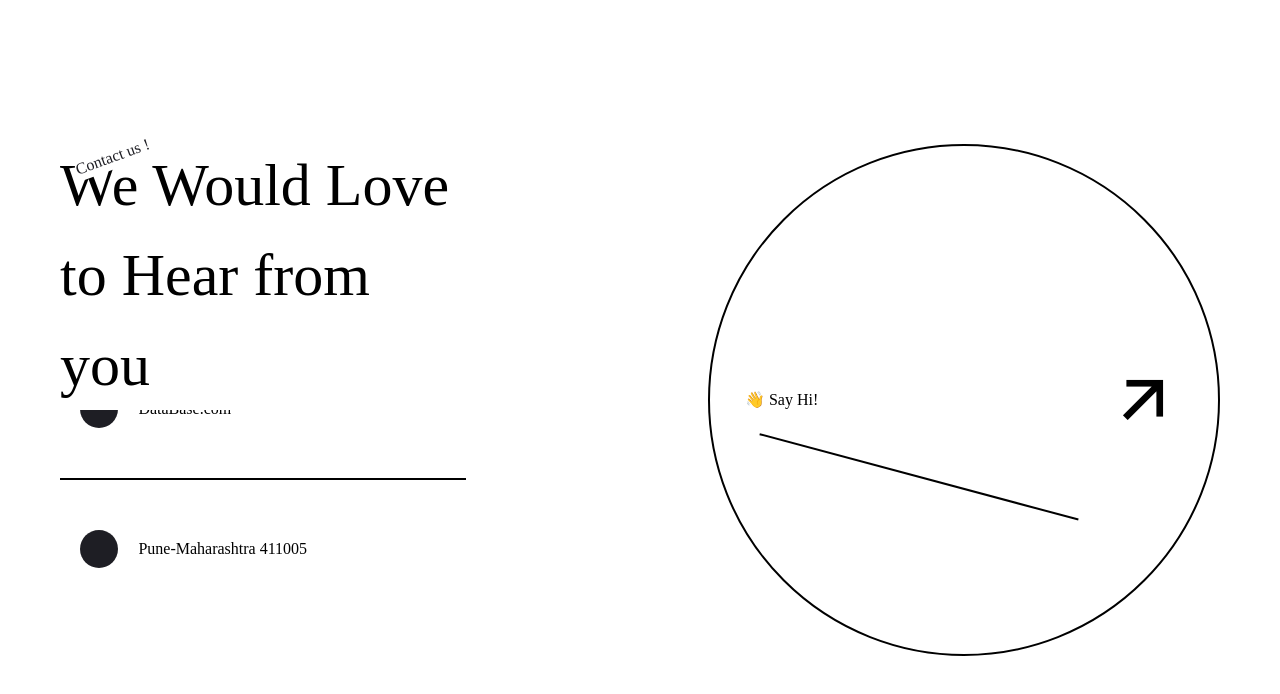
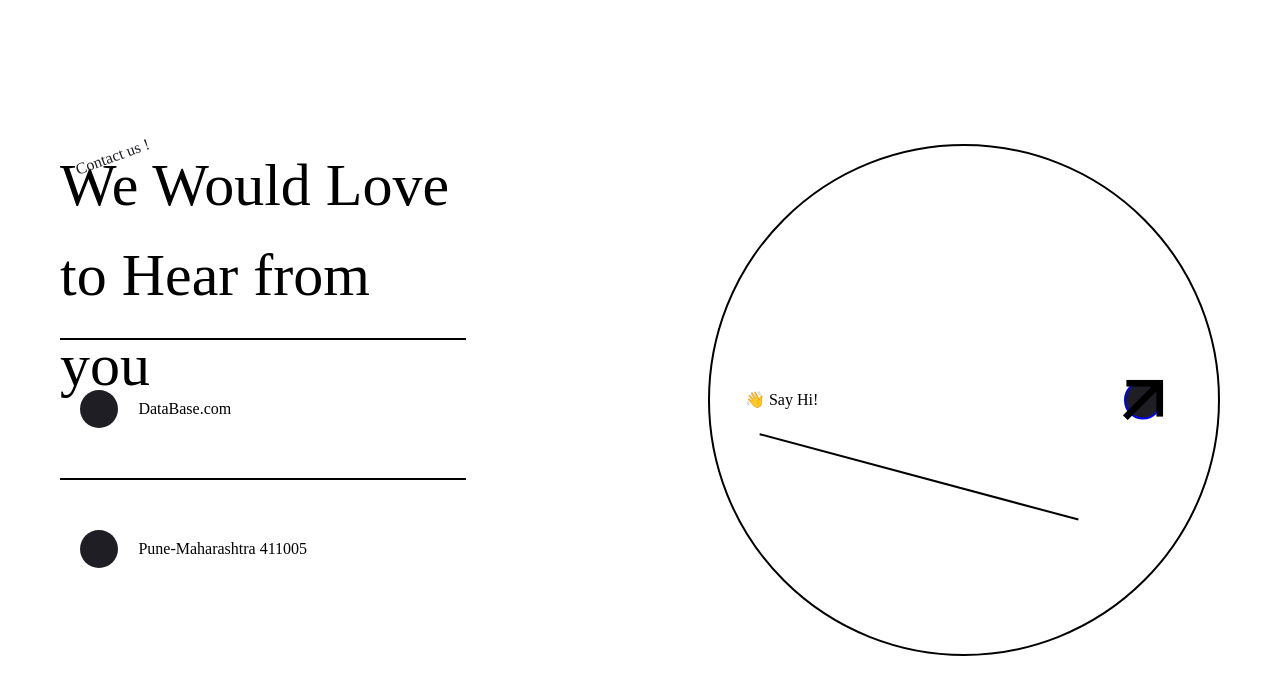
Before and after one commit to syed1israr/FilmFashion, a React (Vite) app: page /contact in a window 1280 px wide. Shown: the top 694 px of the page. Built offline with nearby package versions, Linux system fonts and the light colour scheme.

Commit message:
fixed inverted color issue

```diff
--- a/src/Components/Contactus/Contact.css
+++ b/src/Components/Contactus/Contact.css
@@ -4,10 +4,11 @@
     box-sizing: border-box;
     font-family: jost;
 
-    background: #fff;
+
   }
 
   #page3 {
+    background-color: #ffffff;
     display: flex;
     align-items: center;
     justify-content: space-between;
```
